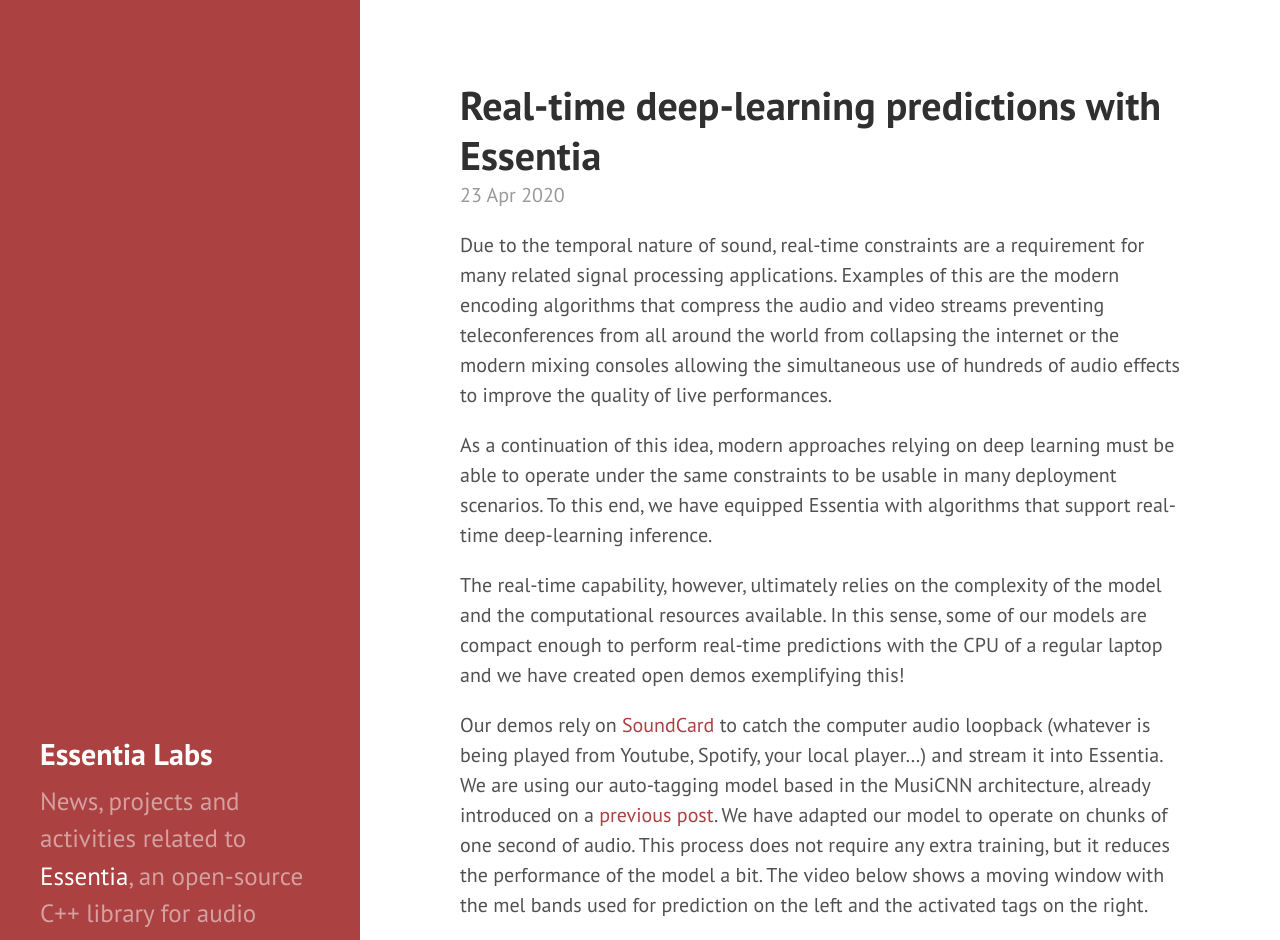
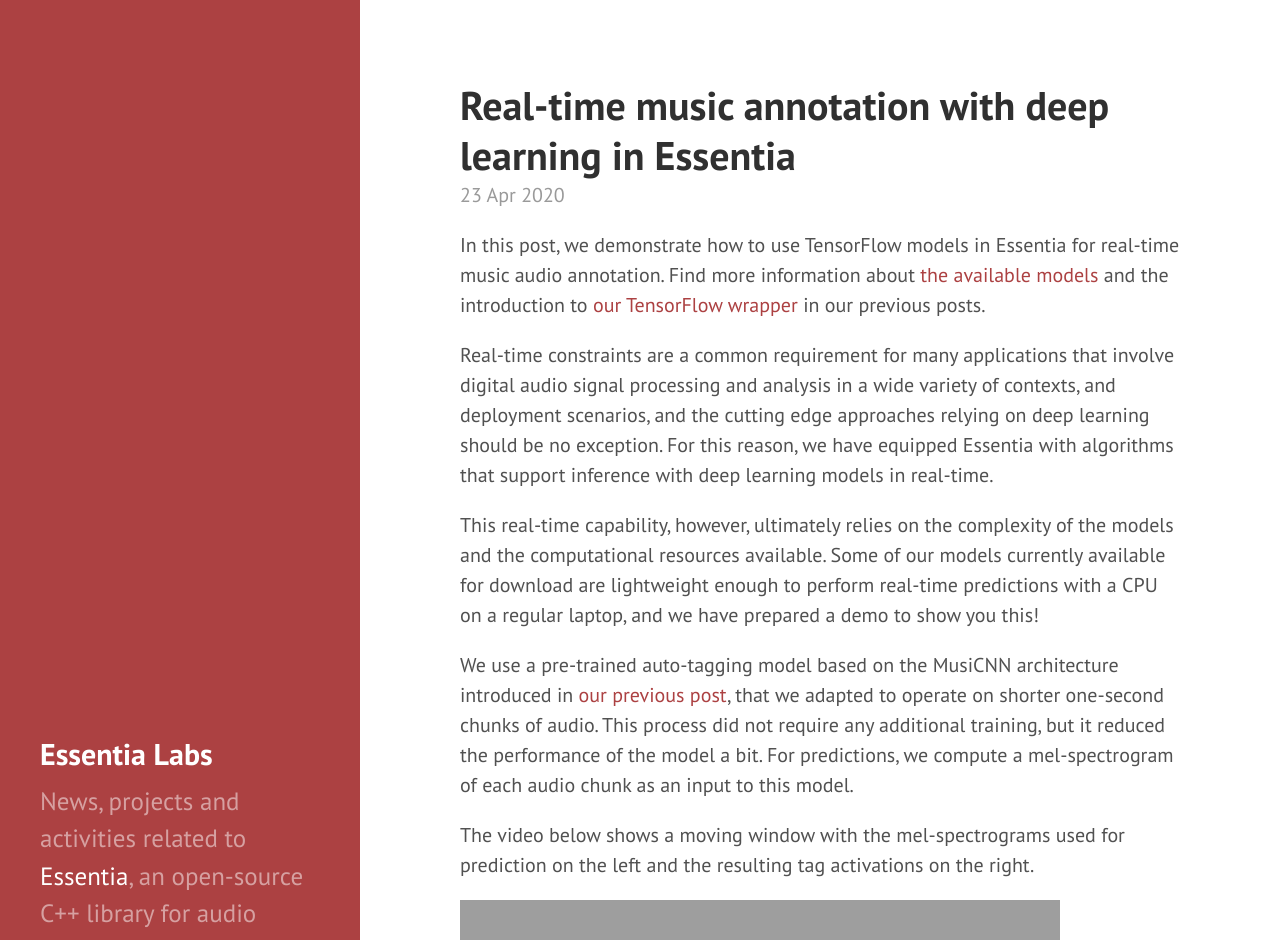
Before and after one commit to pabloEntropia/essentia-labs, a Jekyll site: the page built from _posts/2020-04-23-tensorflow-real-time.md, in a window 1280 px wide and 1400 px high. Shown: the top 940 px of the window. Built offline with Jekyll 4.4.1, drawn with Linux system fonts in a browser that asks for light colours; some of the changed text lies outside the part shown; grey boxes are pictures that could not be loaded.

Commit message:
Post corrections

```diff
--- a/_posts/2020-04-23-tensorflow-real-time.md
+++ b/_posts/2020-04-23-tensorflow-real-time.md
@@ -1,22 +1,24 @@
 ---
 layout: post
-title: Real-time deep-learning predictions with Essentia
+title: Real-time music annotation with deep learning in Essentia
 image: /assets/tensorflow-real-time/tensorflow-real-time.png
 category: news
 ---
-Due to the temporal nature of sound, real-time constraints are a requirement for many related signal processing applications. Examples of this are the modern encoding algorithms that compress the audio and video streams preventing teleconferences from all around the world from collapsing the internet or the modern mixing consoles allowing the simultaneous use of hundreds of audio effects to improve the quality of live performances.
+In this post, we demonstrate how to use TensorFlow models in Essentia for real-time music audio annotation. Find more information about [the available models](https://mtg.github.io/essentia-labs/news/2020/01/16/tensorflow-models-released/) and the introduction to [our TensorFlow wrapper](https://mtg.github.io/essentia-labs/news/2019/10/19/tensorflow-models-in-essentia/) in our previous posts.
 
-As a continuation of this idea, modern approaches relying on deep learning must be able to operate under the same constraints to be usable in many deployment scenarios. To this end, we have equipped Essentia with algorithms that support real-time deep-learning inference.
+Real-time constraints are a common requirement for many applications that involve digital audio signal processing and analysis in a wide variety of contexts, and deployment scenarios, and the cutting edge approaches relying on deep learning should be no exception. For this reason, we have equipped Essentia with algorithms that support inference with deep learning models in real-time.
 
-The real-time capability, however, ultimately relies on the complexity of the model and the computational resources available. In this sense, some of our models are compact enough to perform real-time predictions with the CPU of a regular laptop and we have created open demos exemplifying this!
+This real-time capability, however, ultimately relies on the complexity of the models and the computational resources available. Some of our models currently available for download are lightweight enough to perform real-time predictions with a CPU on a regular laptop, and we have prepared a demo to show you this!
 
-Our demos rely on [SoundCard](https://soundcard.readthedocs.io/en/latest/) to catch the computer audio loopback (whatever is being played from Youtube, Spotify, your local player...) and stream it into Essentia. We are using our auto-tagging model based in the MusiCNN architecture, already introduced on a [previous post](https://mtg.github.io/essentia-labs/news/2019/10/19/tensorflow-models-in-essentia/). We have adapted our model to operate on chunks of one second of audio. This process does not require any extra training, but it reduces the performance of the model a bit. The video below shows a moving window with the mel bands used for prediction on the left and the activated tags on the right.
+We use a pre-trained auto-tagging model based on the MusiCNN architecture introduced in [our previous post](https://mtg.github.io/essentia-labs/news/2019/10/19/tensorflow-models-in-essentia/), that we adapted to operate on shorter one-second chunks of audio. This process did not require any additional training, but it reduced the performance of the model a bit. For predictions, we compute a mel-spectrogram of each audio chunk as an input to this model.
+
+The video below shows a moving window with the mel-spectrograms used for prediction on the left and the resulting tag activations on the right.
 
 <iframe width="600" height="480" src="http://www.youtube.com/embed/t1emx0_U3zw" frameborder="0" allowfullscreen></iframe>
 
-The code can be be found in this [notebook](https://github.com/pabloEntropia/mtg-general-meeting-03-2020-essentia-tensorflow/blob/master/demo-realtime-essentia-tensorflow.ipynb).
+The code can be found in this [notebook](https://github.com/pabloEntropia/mtg-general-meeting-03-2020-essentia-tensorflow/blob/master/demo-realtime-essentia-tensorflow.ipynb).
 
-One cool feature of our collection of models is that the same chain can be applied to the [transfer learning classifiers](https://mtg.github.io/essentia-labs/news/2020/01/16/tensorflow-models-released/) based on the MusiCNN architecture. Given that those models were obtaining by retraining the last layer of the auto-tagging model, we can use all those without any computational overhead. In the next example, we can see some of our transfer learning classifiers operating simultaneously in real-time.
+One cool feature of our collection of models is that the same processing chain can be applied to the transfer learning classifiers based on the MusiCNN architecture. These classifier models were obtaining by retraining the last layer of the MusiCNN auto-tagging model, and therefore we can use all of them simultaneously without any computational overhead. In the next video, we can see the real-time predictions of the classifiers trained for detecting aggressive and happy moods, danceability and voice activity in music.
 
 <iframe width="600" height="480" src="http://www.youtube.com/embed/IWcb8Jx2bk0" frameborder="0" allowfullscreen></iframe>
 
```
